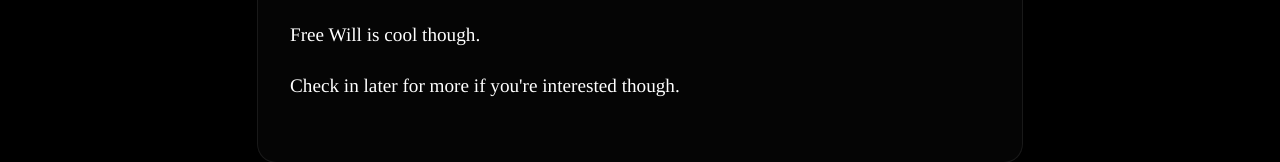
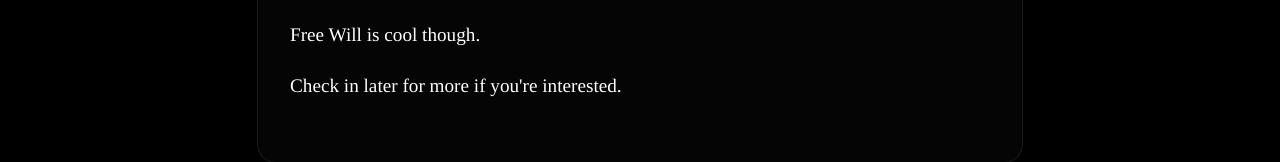
Before and after one commit to rahulharikumarr/rahulharikumarr.github.io, a React (Vite) app: page /random/my-first-blog in a window 1280 px wide. Shown: the part 339-501 px from the top of the page. Built offline with nearby package versions, Linux system fonts and the light colour scheme.

Commit message:
updated blog

```diff
--- a/src/pages/blogs/MyFirstBlog.jsx
+++ b/src/pages/blogs/MyFirstBlog.jsx
@@ -9,7 +9,7 @@ export default function MyFirstBlog() {
         Free Will is cool though.
       </p>
       <p>
-        Check in later for more if you're interested though.
+        Check in later for more if you're interested.
       </p>
     </div>
   );
```
